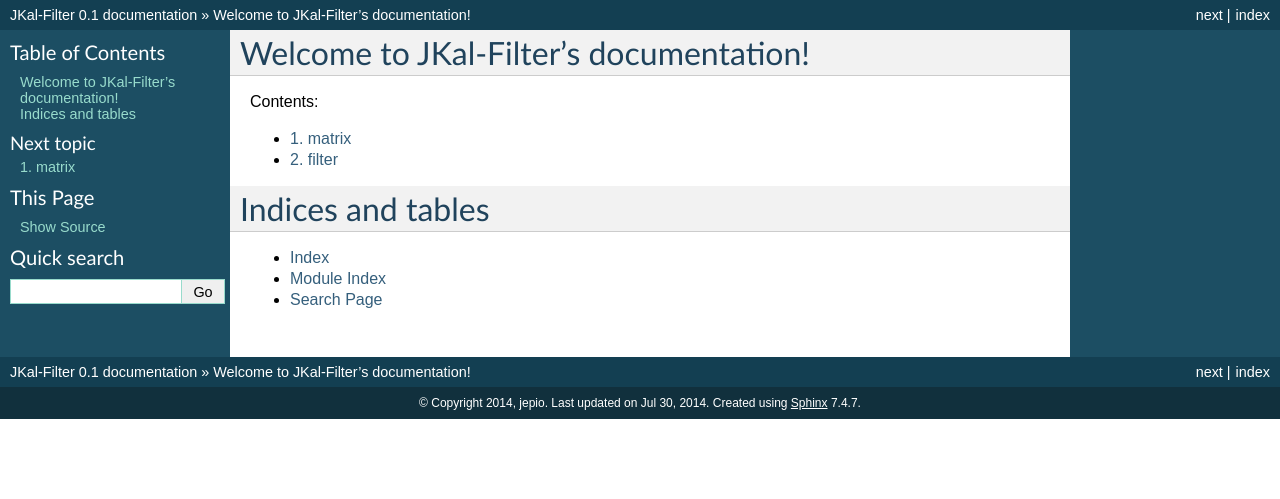
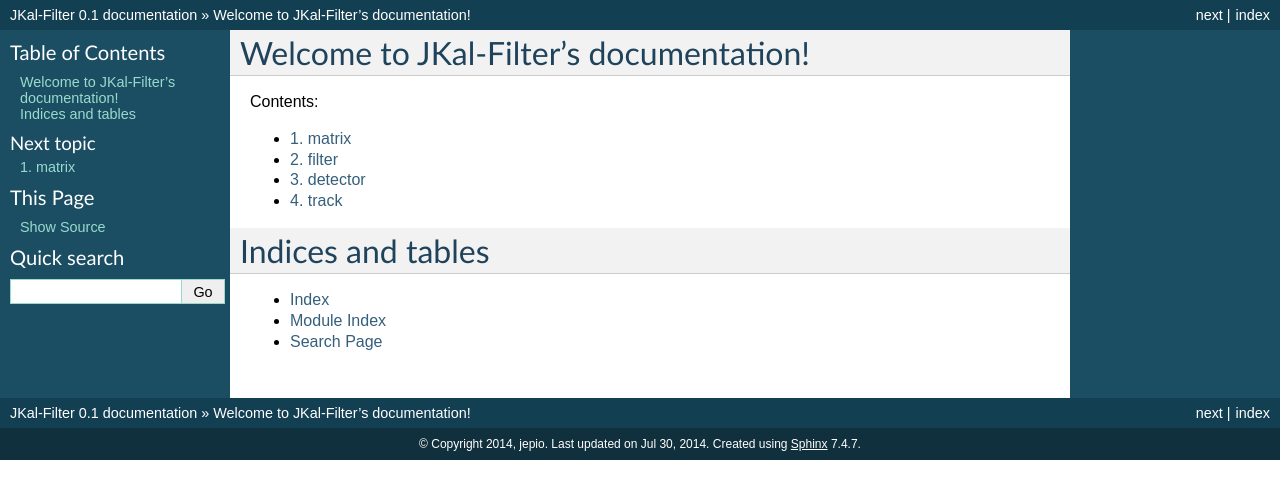
Before and after one commit to jepio/JKalFilter, a Sphinx documentation site: the page built from docs/index.txt, in a window 1280 px wide. Shown: the top 499 px of the page. Built offline with Sphinx 7.4.7, drawn with Linux system fonts in a browser that asks for light colours.

Commit message:
Added docs for detector and track modules.

```diff
--- /dev/null
+++ b/docs/detector.txt
@@ -0,0 +1,6 @@
+
+detector
+--------
+
+.. automodule:: detector
+   :exclude-members: __dict__,__weakref__
--- a/docs/index.txt
+++ b/docs/index.txt
@@ -14,7 +14,8 @@
 
    matrix
    filter
-
+   detector
+   track
 
 
 Indices and tables
--- /dev/null
+++ b/docs/track.txt
@@ -0,0 +1,6 @@
+
+track
+------
+
+.. automodule:: track
+   :exclude-members: __dict__,__weakref__
```
